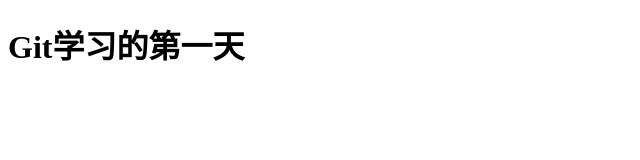
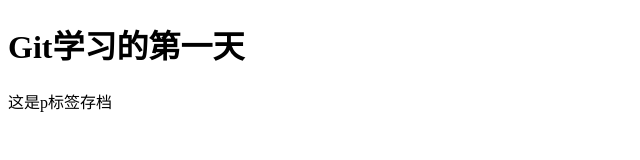
Before and after one commit to tanlixh/sb, a plain HTML site: page index.html in a window 1280 px wide. Shown: the whole page, without its empty margins (0-640 px from the left). Drawn offline with Linux system fonts and the light colour scheme.

Commit message:
这是p标签存档

```diff
--- a/index.html
+++ b/index.html
@@ -8,5 +8,6 @@
 </head>
 <body>
     <h1>Git学习的第一天</h1>
+    <p>这是p标签存档</p>
 </body>
 </html>
```
